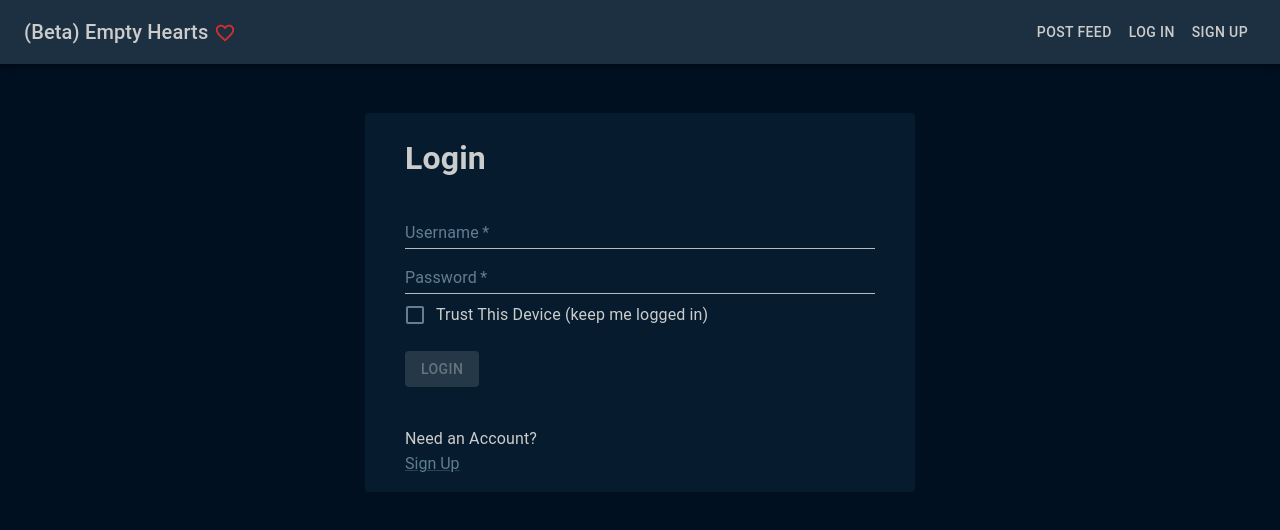
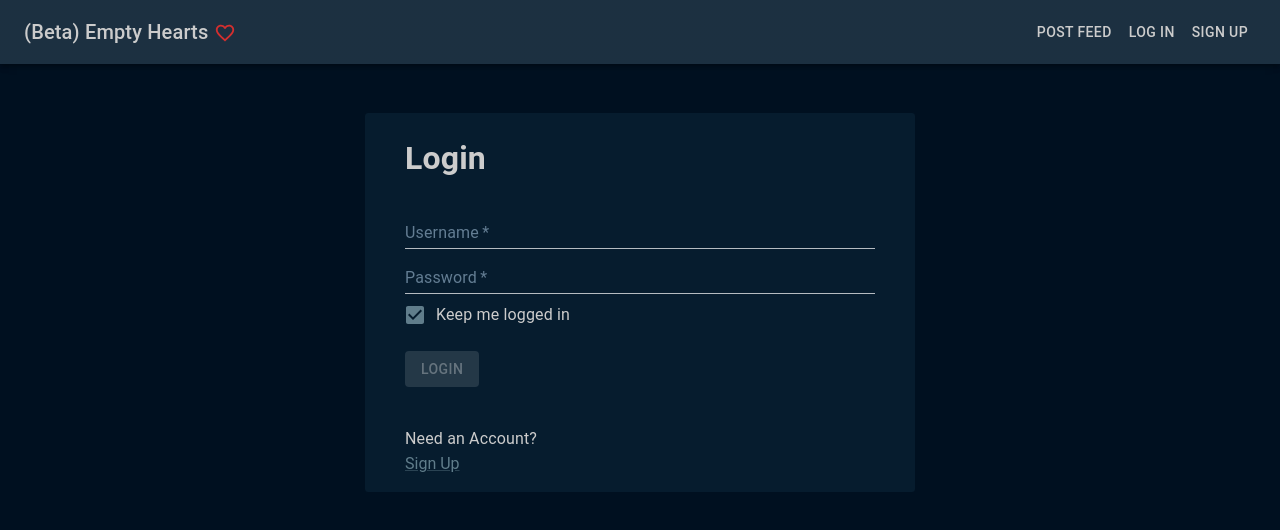
Before and after one commit to kikoking1/empty-hearts, a React (Create React App) app in the folder client/: page /login in a window 1280 px wide. Shown: the top 530 px of the page. Built offline with nearby package versions, Linux system fonts and the light colour scheme.

Commit message:
fixing login bug

```diff
--- a/client/src/components/PersistLogin/PersistLogin.js
+++ b/client/src/components/PersistLogin/PersistLogin.js
@@ -28,7 +28,15 @@ const PersistLogin = () => {
   }, []);
 
   return (
-    <>{!persist ? <Outlet /> : isLoading ? <p>Loading...</p> : <Outlet />}</>
+    <>
+      {!persist ? (
+        <Outlet />
+      ) : isLoading ? (
+        <p>{/** Loading... */}</p>
+      ) : (
+        <Outlet />
+      )}
+    </>
   );
 };
 
--- a/client/src/pages/Login/Login.js
+++ b/client/src/pages/Login/Login.js
@@ -25,7 +25,7 @@ import {
 const initialState = {
   username: { value: "", touched: false, hasError: true, error: "" },
   password: { value: "", touched: false, hasError: true, error: "" },
-  keepMeLoggedIn: { value: "", touched: false, hasError: false, error: "" },
+  keepMeLoggedIn: { value: true, touched: false, hasError: false, error: "" },
 };
 
 const inputValidation = (name, value, formState) => {
@@ -76,7 +76,7 @@ const Login = () => {
 
     try {
       const persistCheckbox =
-        formState.keepMeLoggedIn.value === "on" ? true : false;
+        formState.keepMeLoggedIn.value === true ? true : false;
       localStorage.setItem("persist", persistCheckbox);
 
       setPersist(persistCheckbox);
@@ -226,7 +226,7 @@ const Login = () => {
                   onChange={(e) =>
                     onInputChange(
                       "keepMeLoggedIn",
-                      e.target.value,
+                      e.target.checked,
                       dispatch,
                       formState,
                       inputValidation
@@ -235,27 +235,9 @@ const Login = () => {
                   checked={formState.keepMeLoggedIn.value}
                 />
               }
-              label="Trust This Device (keep me logged in)"
+              label="Keep me logged in"
             />
           </FormGroup>
-
-          {/* <TextField
-            variant="standard"
-            type="checkbox"
-            label="Author/Source"
-            id="citation"
-            autoComplete="off"
-            onChange={(e) =>
-              onInputChange(
-                "keepMeLoggedIn",
-                e.target.value,
-                dispatch,
-                formState,
-                inputValidation
-              )
-            }
-            value={formState.keepMeLoggedIn.value}
-          /> */}
 
           <Button
             className={classes.loginBtnSpacerTop}
```
